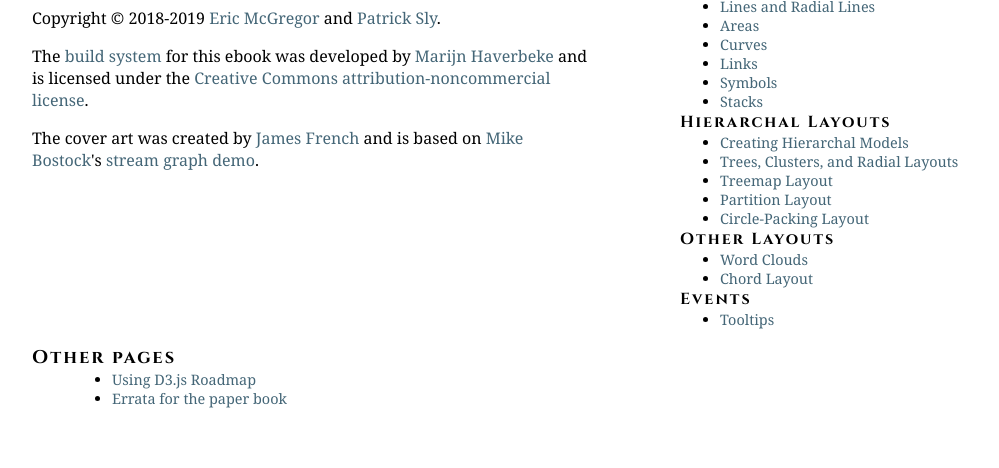
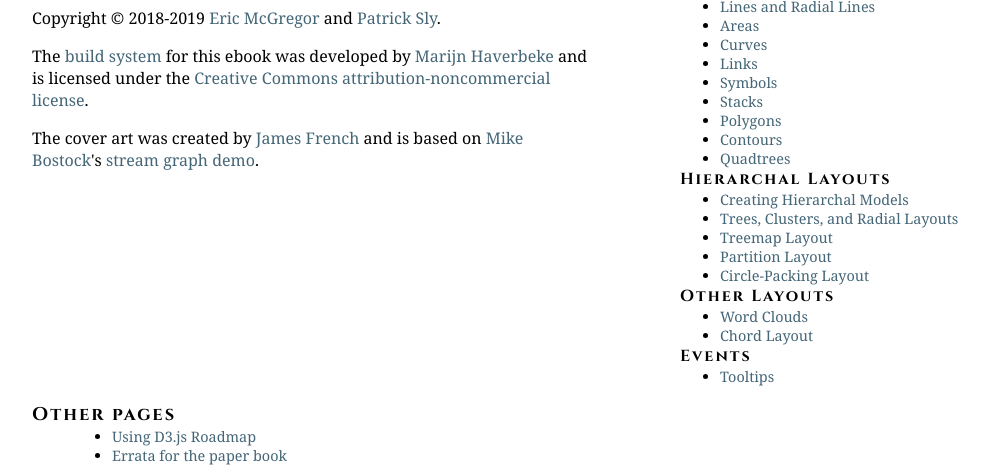
Before and after one commit to erimcg/Using-D3js, a website: page html/index.html in a window 1280 px wide. Shown: the part 566-1034 px from the top of the page, without its empty margins (16-1015 px from the left). Drawn offline with Linux system fonts and the light colour scheme.

Commit message:
Added new shapes to index

```diff
--- a/html/index.html
+++ b/html/index.html
@@ -148,6 +148,15 @@
       <li>
         <a href="05_08_stacks.html">Stacks</a>
       </li>
+      <li>
+        <a href="05_09_polygons.html">Polygons</a>
+      </li>
+      <li>
+        <a href="05_10_contours.html">Contours</a>
+      </li>
+      <li>
+        <a href="05_11_quadtrees.html">Quadtrees</a>
+      </li>
     </ul>
     <h3 class="toc_chapter">Hierarchal Layouts</h3>
     <ul class='toc'>
```
